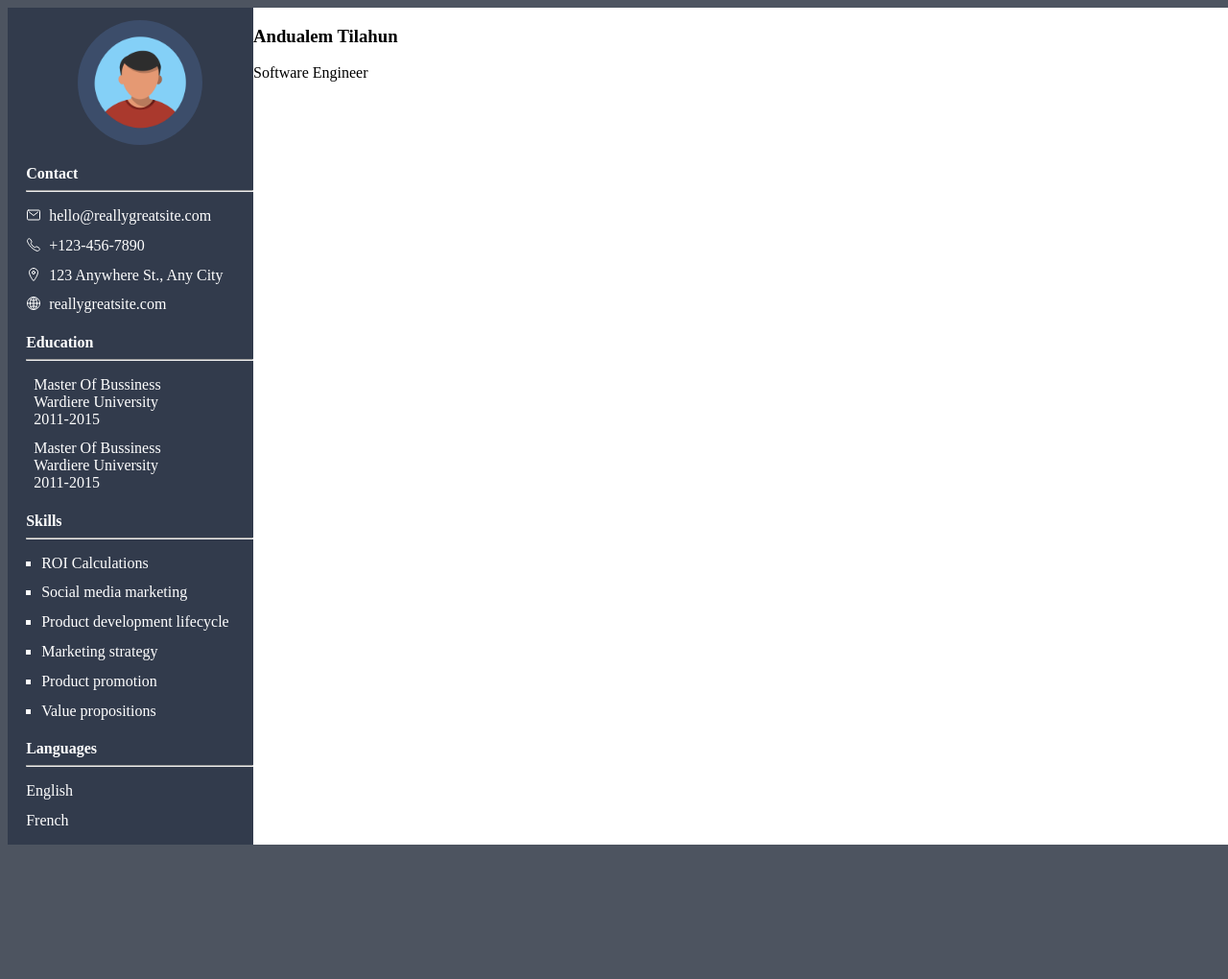
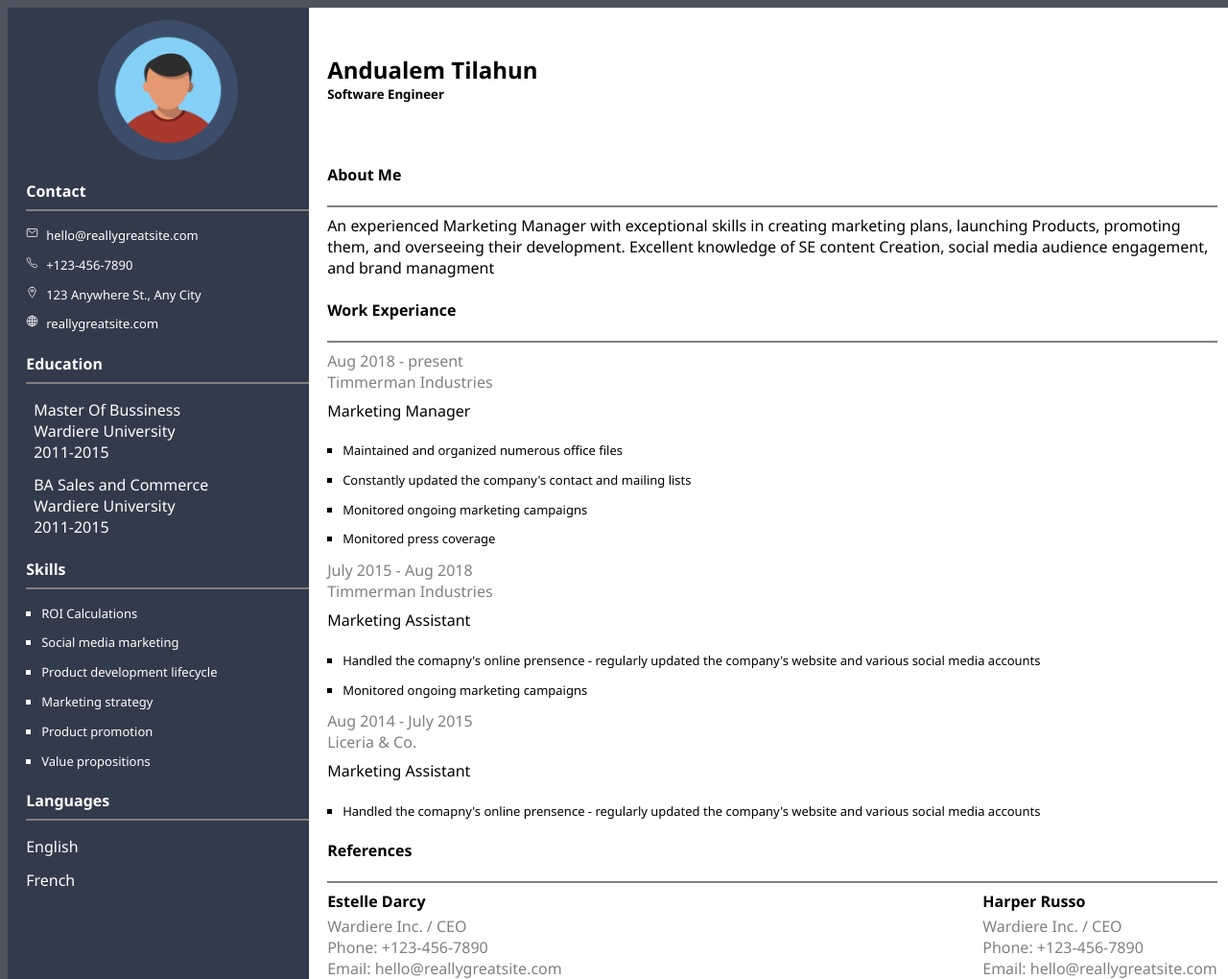
Before and after one commit to AndualemTilahunSima/personal-resume, a plain HTML site: page index.html in a window 1280 px wide. Shown: the whole page at 96% size. Before the commit the page ends 880 px from the top, so only its background shows below. Drawn offline with nearby package versions, Linux system fonts and the light colour scheme.

Commit message:
adding content to main

```diff
--- a/index.css
+++ b/index.css
@@ -2,20 +2,20 @@ body {
     width: 100vw;
     height: 100vh;
     background-color: #4d5460;
-    padding: 0rem;
+    font-family: 'Segoe UI', Tahoma, Geneva, Verdana, sans-serif;
 }
 
 .resume {
-    width: 100vw;
-    height: 100vh;
     display: grid;
-    grid-template-columns: 1fr 4fr;
+    grid-template-columns: 1.3fr 4fr;
+    /* overflow-y: auto; */
 }
 
 .sidebar {
     background-color: #323b4c;
     padding-left: 1.2rem;
     color: #ffffff;
+    height: inherit;
 }
 
 .sidebar__photo {
@@ -25,8 +25,8 @@ body {
 }
 
 .sidebar__profile {
-    width: 8.12rem;
-    height: 8.12rem;
+    width: 9.12rem;
+    height: 9.12rem;
     border-radius: 50%;
     background-color: #3c4d6a;
     display: flex;
@@ -35,8 +35,8 @@ body {
 }
 
 .sidebar__profile img {
-    width: 6.25rem;
-    height: 6.25rem;
+    width: 7.25rem;
+    height: 7.25rem;
     border-radius: 50%;
 }
 
@@ -46,20 +46,11 @@ body {
 
 span {
     margin-left: 0.5rem;
-}
-
-.main {
-    width: 100%;
-    height: 100%;
-    background-color: white;
+    color: #ffffff;
 }
 
 .sidebar ul {
     padding-left: 0rem;
-}
-
-span {
-    color: #ffffff;
 }
 
 ul li {
@@ -70,12 +61,75 @@ ul li {
 
 .sidebar__contact ul li {
     display: flex;
+    font-size: small;
 }
 
-.sidebar__skills ul{
+.sidebar__skills ul {
     padding-left: 1rem;
 }
 
 .sidebar__skills ul li {
     list-style: square;
+    font-size: small;
 }
+
+hr {
+    border: 0.5px solid white;
+}
+
+.main {
+    background-color: white;
+    padding-left: 1.2rem;
+    padding-top: 3rem;
+    padding-right: 1.2rem;
+}
+
+.main__header h1,
+h5 {
+    margin: 0rem;
+}
+
+.main__about {
+    margin-top: 4rem;
+}
+
+main hr {
+    border: 1px solid gray;
+}
+
+.employment__history span {
+    color: gray;
+    margin-left: 0rem;
+}
+
+.employment__history h4 {
+    font-weight: normal;
+    margin-top: 0.5rem;
+}
+
+.employment__history ul {
+    padding-left: 1rem;
+    margin-bottom: 0rem;
+}
+
+.employment__history ul li {
+    list-style: square;
+    font-size: small;
+}
+
+.reference__lists {
+    display: flex;
+    justify-content: space-between;
+    flex-wrap: wrap;
+}
+
+.reference__item h4 {
+    margin: 0rem;
+    margin-bottom: 0.25rem;
+    /* small gap under name */
+}
+
+.reference__item span {
+    color: gray;
+    margin: 0rem;
+}
--- a/index.html
+++ b/index.html
@@ -9,12 +9,11 @@
 
 <body>
     <main class="resume">
-        <div class="sidebar">
+        <section class="sidebar">
             <div class="sidebar__photo">
                 <div class="sidebar__profile">
                     <img src="./images/profile.png" alt="User Profile">
                 </div>
-                <img />
             </div>
             <div class="sidebar__contact">
                 <h4>Contact</h4>
@@ -50,7 +49,7 @@
                         </span><br />
                     </li>
                     <li>
-                        <span>Master Of Bussiness</span><br />
+                        <span>BA Sales and Commerce</span><br />
                         <span>Wardiere University</span><br />
                         <span>2011-2015</span><br />
                     </li>
@@ -84,7 +83,7 @@
                 <h4>Languages</h4>
                 <hr />
                 <ul>
-                     <li>
+                    <li>
                         English
                     </li>
                     <li>
@@ -92,13 +91,81 @@
                     </li>
                 </ul>
             </div>
-        </div>
-        <div class="main">
+        </section>
+        <section class="main">
             <div class="main__header">
-                <h3>Andualem Tilahun</h3>
-                <h7>Software Engineer</h7>
+                <h1>Andualem Tilahun</h1>
+                <h5>Software Engineer</h5>
             </div>
-        </div>
+            <div class="main__about">
+                <h4>About Me</h4>
+                <hr />
+                <article>
+                    An experienced Marketing Manager with exceptional skills in creating marketing plans, launching
+                    Products, promoting them, and overseeing their development. Excellent knowledge of SE content
+                    Creation, social media audience engagement, and brand managment
+                </article>
+            </div>
+            <div class="main__experiance">
+                <h4>Work Experiance</h4>
+                <hr />
+                <div class="employment__history">
+                    <span>Aug 2018 - present</span><br />
+                    <span>Timmerman Industries</span>
+                    <h4>Marketing Manager</h4>
+                    <ul>
+                        <li>Maintained and organized numerous office files</li>
+                        <li>Constantly updated the company's contact and mailing lists</li>
+                        <li>Monitored ongoing marketing campaigns</li>
+                        <li>Monitored press coverage</li>
+                    </ul>
+                </div>
+                <div class="employment__history">
+                    <span>July 2015 - Aug 2018</span><br />
+                    <span>Timmerman Industries</span>
+                    <h4>Marketing Assistant</h4>
+                    <ul>
+                        <li>
+                            <p>Handled the comapny's online prensence - regularly updated the company's website and
+                                various
+                                social media accounts</p>
+                        </li>
+                        <li>Monitored ongoing marketing campaigns</li>
+                    </ul>
+                </div>
+                <div class="employment__history">
+                    <span>Aug 2014 - July 2015</span><br />
+                    <span>Liceria & Co.</span>
+                    <h4>Marketing Assistant</h4>
+                    <ul>
+                        <li>
+                            <p>Handled the comapny's online prensence - regularly updated the company's website and
+                                various
+                                social media accounts</p>
+                        </li>
+
+                    </ul>
+                </div>
+            </div>
+            <div class="main__references">
+                <h4>References</h4>
+                <hr />
+                <div class="reference__lists">
+                    <div class="reference__item">
+                        <h4>Estelle Darcy</h4>
+                        <span>Wardiere Inc. / CEO</span><br />
+                        <span>Phone: +123-456-7890</span><br />
+                        <span>Email: hello@reallygreatsite.com</span>
+                    </div>
+                     <div class="reference__item">
+                        <h4>Harper Russo</h4>
+                        <span>Wardiere Inc. / CEO</span><br />
+                        <span>Phone: +123-456-7890</span><br />
+                        <span>Email: hello@reallygreatsite.com</span>
+                    </div>
+                </div>
+            </div>
+        </section>
     </main>
 </body>
 
```
